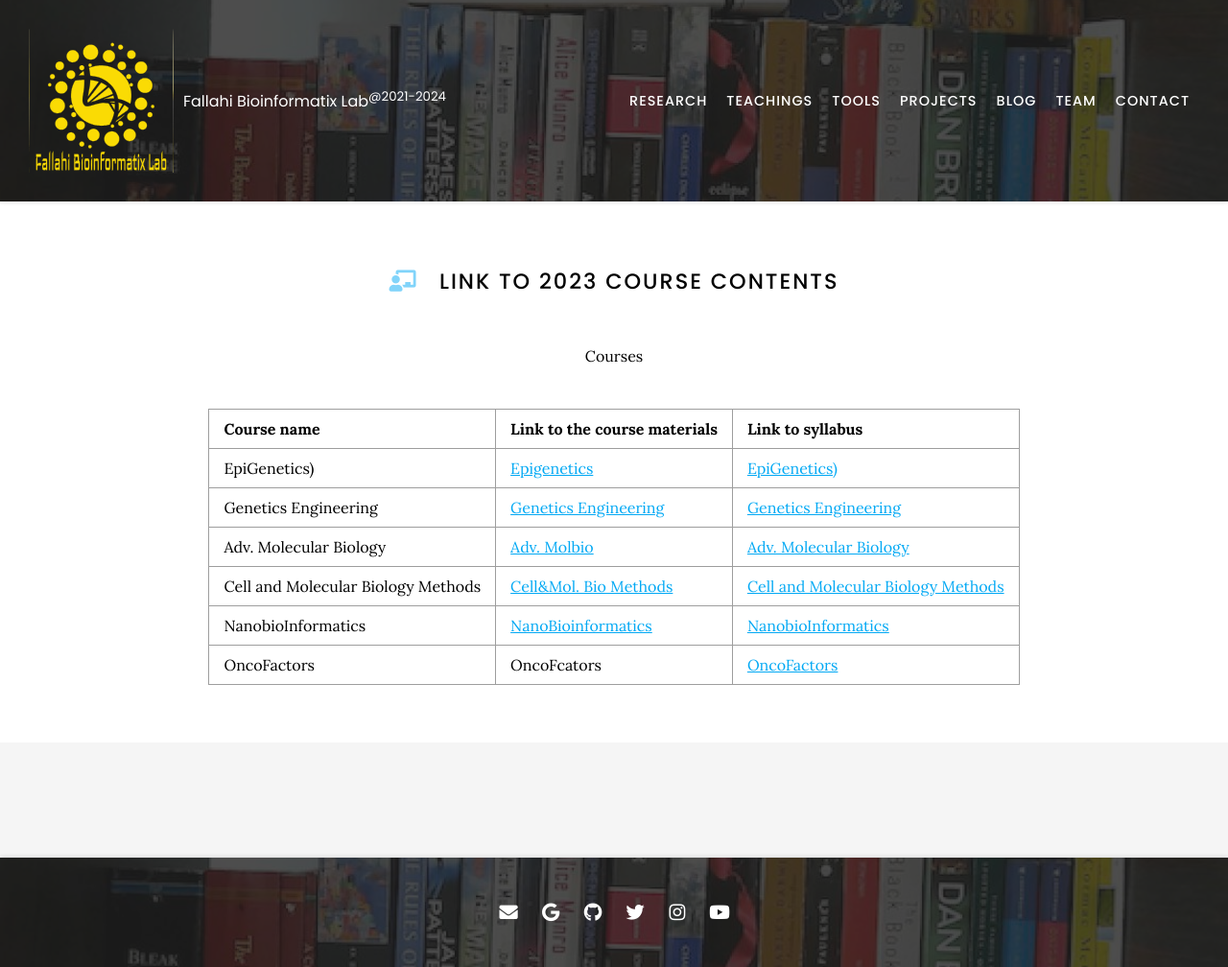
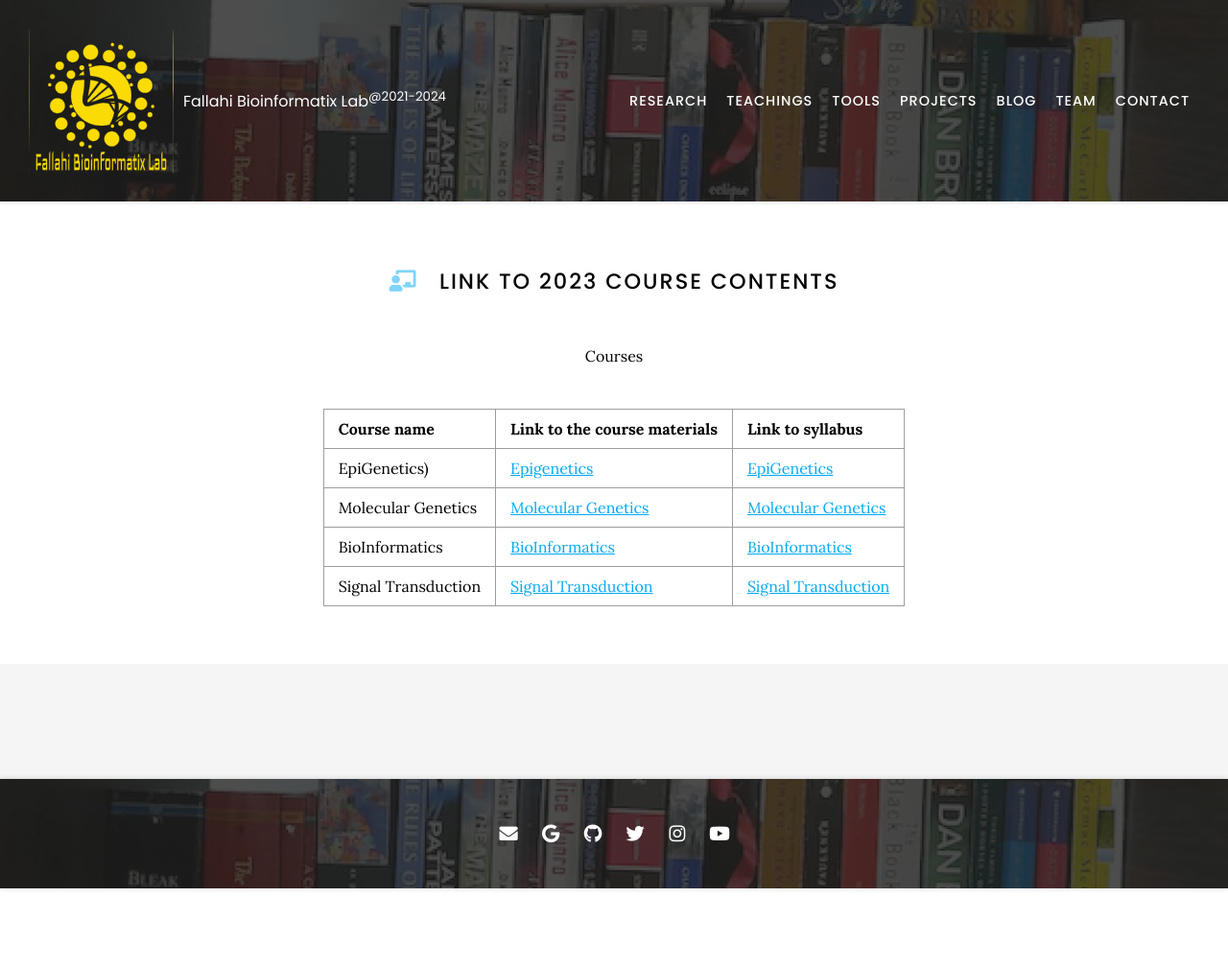
Before and after one commit to Hossein-Fallahi/Fallahi-Bioinformatics-Lab, a Jekyll site: the page built from Teaching/index.md, in a window 1280 px wide. Shown: the whole page at 96% size. Built offline with Jekyll 4.4.1, drawn with Linux system fonts in a browser that asks for light colours; nearby versions of some CDN libraries; after the commit the page ends 926 px from its top, so only the background shows below that.

Commit message:
Update index.md

```diff
--- a/Teaching/index.md
+++ b/Teaching/index.md
@@ -15,13 +15,10 @@ Courses
 
 |Course name|	Link to the course materials|	Link to syllabus|
 | :---         |     :---      |          :--- |
-|EpiGenetics)|	[Epigenetics](https://docs.google.com/spreadsheets/d/1d0IdDZt5tCLuBp3o8G3yaiy5lqfV_9W5rOaVplBkHlA/edit?usp=sharing)|	[EpiGenetics)](https://drive.google.com/file/d/11GdXaoX5mOR8Sm0afVU5Klzp6awHdy_Z/view?usp=share_link)|
-|Genetics Engineering|	[Genetics Engineering](https://docs.google.com/spreadsheets/d/1fpiKJ-WMVQmoNc4lJlSeQeTlLad1Lzp7k1ZusvsG25I/edit?usp=sharing)|	[Genetics Engineering](https://drive.google.com/file/d/1y8JSD8hfIQETUKbDeZNMkKWB6m1ws1yA/view?usp=sharing)|
-|Adv. Molecular Biology|	[Adv. Molbio](https://docs.google.com/spreadsheets/d/1S4SY0pgTcgFESI8U7vhl-rD-mh76QpHoizZUkhoFSoA/edit?usp=sharing)|	[Adv. Molecular Biology](https://drive.google.com/file/d/1GjHaOP9l3igo8l5X5ZuFOlM68ViQUgiJ/view?usp=sharing)|
-|Cell and Molecular Biology Methods|	[Cell&Mol. Bio Methods](https://docs.google.com/spreadsheets/u/0/d/1JFPB4lk2YJFtb3NQLwNcAaLns-3v9jYhbQAJufPPVTs/edit)|	[Cell and Molecular Biology Methods](https://drive.google.com/file/d/1cLRmsMCXwrBVvUPLhGOdAkSWW1LJ8aPr/view?usp=sharing)|
-|NanobioInformatics|	[NanoBioinformatics](https://docs.google.com/spreadsheets/d/1wgAoKvhoKgXdQLATuaqrHHT8FmuVZukVdo0xFxt6Bfw/edit?usp=sharing)|	[NanobioInformatics](https://drive.google.com/file/d/1MDcZ4xZ8iip4cAV5jI284m-FK4BaE4qM/view?usp=sharing)|
-|OncoFactors|	OncoFcators|	[OncoFactors](https://drive.google.com/file/d/1yrXHKSPOSr7izBp8jnN15sFRjBasvxbM/view?usp=sharing)|
-
+|EpiGenetics)|	[Epigenetics](https://docs.google.com/spreadsheets/d/1d0IdDZt5tCLuBp3o8G3yaiy5lqfV_9W5rOaVplBkHlA/edit?usp=sharing)|	[EpiGenetics](https://drive.google.com/file/d/11GdXaoX5mOR8Sm0afVU5Klzp6awHdy_Z/view?usp=share_link)|
+|Molecular Genetics|	[Molecular Genetics]()|	[Molecular Genetics]()|
+|BioInformatics|	[BioInformatics]()|	[BioInformatics]()|
+|Signal Transduction|	[Signal Transduction]()|	[Signal Transduction]()|
 
 {:.center}
 
```
